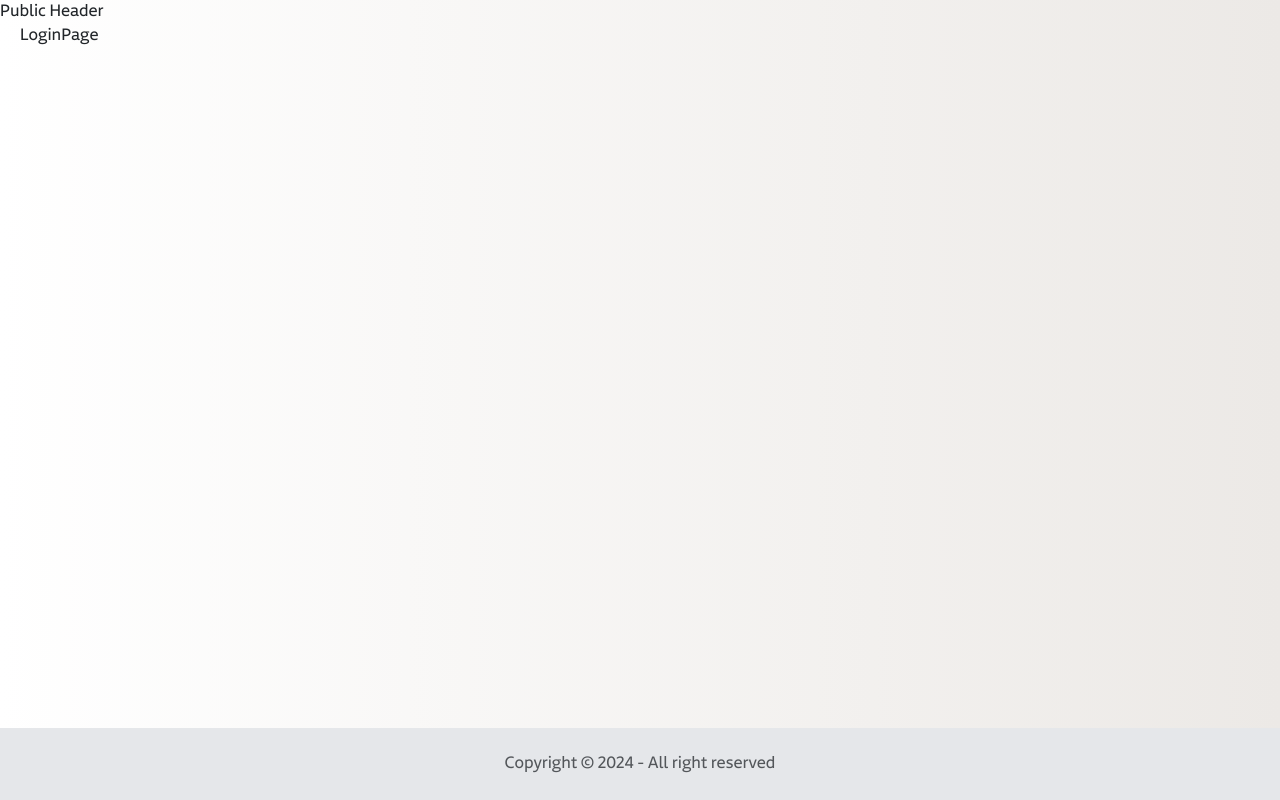
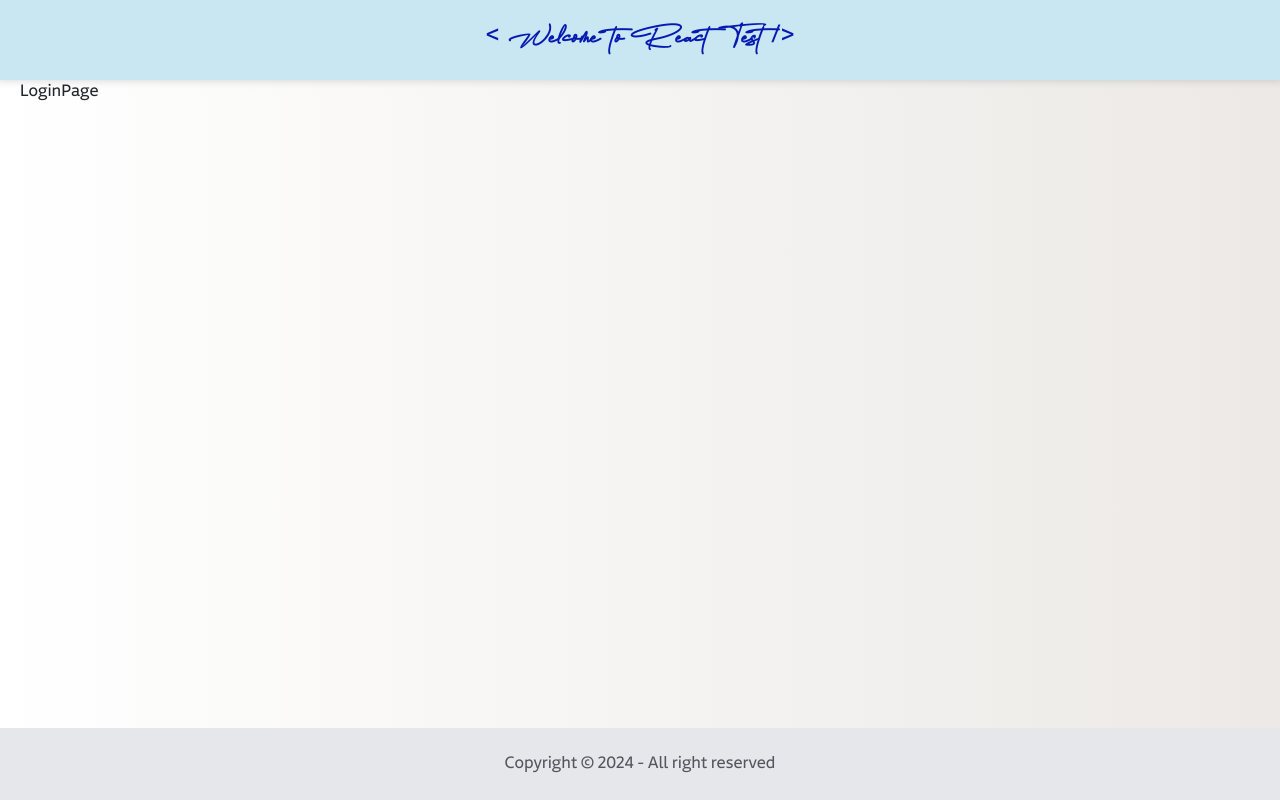
Before and after one commit to jorgejimenez98/react-redux-toolkit-test, a React (Vite) app: page /login in a window 1280 px wide. Built offline with nearby package versions, Linux system fonts and the light colour scheme; no server answers.

Commit message:
feat(layouts): Updated styles for header

```diff
--- a/src/assets/locales/en/common.json
+++ b/src/assets/locales/en/common.json
@@ -3,6 +3,8 @@
         "Title": "Users list"
     },
     "General": {
+        "MainHeader": "React frontend test",
+        "PublicHeader": "Welcome to React Test",
         "Footer": "Copyright © {{ currentYear }} - All right reserved "
     }
 }
--- a/src/assets/locales/es/common.json
+++ b/src/assets/locales/es/common.json
@@ -3,6 +3,8 @@
         "Title": "Listado de usuarios"
     },
     "General": {
+        "MainHeader": "Prueba frontend de React",
+        "PublicHeader": "Bienvenido a la prueba de React",
         "Footer": "Copyright © {{ currentYear }} - Todos los derechos reservados"
     }
 }
--- a/src/assets/styles/_globals.scss
+++ b/src/assets/styles/_globals.scss
@@ -21,6 +21,19 @@
           padding: 0 20px 0 20px;
         }
     }
+
+    // Global header Styles
+    header {
+        max-height: $header-heigth;
+        min-height: $header-heigth;
+        background-color: $secondary;
+        padding: 0 20px 0 20px;
+        display: flex;
+        align-items: center;
+        position: sticky;
+        top: 0;
+        box-shadow: 0 -6px 10px 5px rgba(0, 0, 0, 0.2);
+      }
 }
 
 /* ---------------------------- Scroll BAR ------------------------ */
@@ -36,6 +49,7 @@
     background-color: $primary;
 }
 
+/* ------------------------ Extra Styles -------------------------- */
 .pointer {
     cursor: pointer;
 }
--- a/src/assets/styles/_variables.scss
+++ b/src/assets/styles/_variables.scss
@@ -13,6 +13,7 @@
 // App Variables
 $bg-main: #ECE9E6;
 $app-max-width: 1760px;
+$header-heigth: 80px;
 
 // ---------------------- Device Measures -----------------------
 
--- a/src/components/layouts/main-header/MainHeader.tsx
+++ b/src/components/layouts/main-header/MainHeader.tsx
@@ -1,8 +1,20 @@
 import React from "react"
 
+import { useTranslation } from "react-i18next"
+
+import { Flex } from "../"
+
+import { Logo } from "@/components/common"
+
 const MainHeader: React.FC = () => {
+  const { t } = useTranslation()
+
   return (
-    <header>MainHeader</header>
+    <header>
+      <Flex align="center" justify="between" className="w-100 mt-1">
+        <Logo text={t("General.MainHeader")} />
+      </Flex>
+    </header>
   )
 }
 
--- a/src/components/layouts/public-header/PublicHeader.tsx
+++ b/src/components/layouts/public-header/PublicHeader.tsx
@@ -1,8 +1,20 @@
 import React from "react"
 
+import { useTranslation } from "react-i18next"
+
+import { Flex } from "../"
+
+import { Logo } from "@/components/common"
+
 const PublicHeader: React.FC = () => {
+  const { t } = useTranslation()
+
   return (
-    <header>Public Header</header>
+    <header>
+      <Flex align="center" justify="center" className="w-100 mt-1">
+        <Logo text={t("General.PublicHeader")} />
+      </Flex>
+    </header>
   )
 }
 
```
